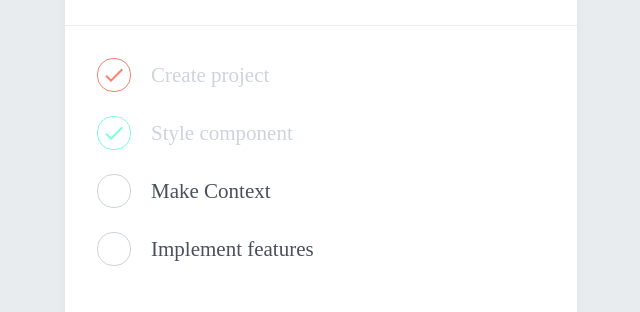
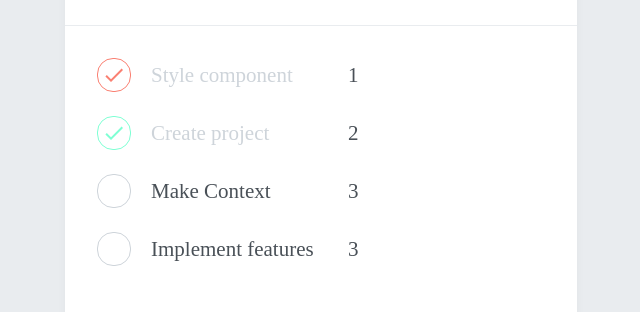
Before and after one commit to pknu-wap/REACT-STUDY, a React (Create React App) app: page / in a window 1280 px wide. Shown: the part 295-607 px from the top of the page, without its empty margins (319-959 px from the left). Built offline with nearby package versions, Linux system fonts and the light colour scheme.

Commit message:
Issue #13 feat: 우선순위 부여, 우선순위 순으로 오름차순 정렬, 같다면 text순

```diff
--- a/src/TodoContext.js
+++ b/src/TodoContext.js
@@ -1,28 +1,37 @@
 import React, { createContext, useContext, useReducer, useRef } from "react";
+
+export function getRandomPriority() {
+    return Math.floor(Math.random() * 4);
+}
 
 const initialTodos = [
     {
         id: 1,
         text: "Create project",
         done: true,
+        priority: getRandomPriority(),
     },
     {
         id: 2,
         text: "Style component",
         done: true,
+        priority: getRandomPriority(),
     },
     {
         id: 3,
         text: "Make Context",
         done: false,
+        priority: getRandomPriority(),
     },
     {
         id: 4,
         text: "Implement features",
         done: false,
+        priority: getRandomPriority(),
     },
 ];
 
+console.log(initialTodos);
 function todoReducer(state, action) {
     switch (action.type) {
         case "CREATE":
--- a/src/components/ToDoCreate/index.js
+++ b/src/components/ToDoCreate/index.js
@@ -1,7 +1,7 @@
 import React, { useState } from "react";
 import { MdAdd } from "react-icons/md";
 import S from "./styled";
-import { useTodoDispatch, useTodoNextId } from "../../TodoContext";
+import { getRandomPriority, useTodoDispatch, useTodoNextId } from "../../TodoContext";
 
 function TodoCreate() {
     const [open, setOpen] = useState(false);
@@ -20,6 +20,7 @@ function TodoCreate() {
                 id: nextId.current,
                 text: value,
                 done: false,
+                priority: getRandomPriority(),
             },
         });
         setValue("");
@@ -32,11 +33,7 @@ function TodoCreate() {
             {open && (
                 <S.InsertFormPositioner>
                     <S.InsertForm onSubmit={onSubmit}>
-            <S.Input
-              placeholder="할 일을 입력 후, Enter 를 누르세요"
-              onChange={onChange}
-              value={value}
-            />
+                        <S.Input placeholder="할 일을 입력 후, Enter 를 누르세요" onChange={onChange} value={value} />
                     </S.InsertForm>
                 </S.InsertFormPositioner>
             )}
--- a/src/components/ToDoItem/index.js
+++ b/src/components/ToDoItem/index.js
@@ -4,7 +4,7 @@ import { useTodoDispatch } from "../../TodoContext";
 import S from "./styled";
 import useRandomColor from "../../hooks/useRandomColor";
 
-function TodoItem({ id, done, text }) {
+function TodoItem({ id, done, text, priority }) {
     const [setColors, getRandomColor] = useRandomColor();
     const [color, setColor] = useState("");
     const dispatch = useTodoDispatch();
@@ -21,6 +21,7 @@ function TodoItem({ id, done, text }) {
                 {done && <MdDone />}
             </S.CheckCircle>
             <S.Text done={done}>{text}</S.Text>
+            <S.Text>{priority}</S.Text>
             <S.Remove onClick={onRemove}>
                 <MdDelete />
             </S.Remove>
--- a/src/components/ToDoList/index.js
+++ b/src/components/ToDoList/index.js
@@ -5,16 +5,19 @@ import S from "./styled";
 
 function TodoList() {
     const todos = useTodoState();
-
+    console.log(todos);
     return (
         <S.TodoListBlock>
-      {todos.map((todo) => (
-        <TodoItem
-          key={todo.id}
-          id={todo.id}
-          text={todo.text}
-          done={todo.done}
-        />
+            {todos
+                .sort((a, b) => {
+                    if (a === b) {
+                        return a.text - b.text;
+                    } else {
+                        return a.priority - b.priority;
+                    }
+                })
+                .map((todo) => (
+                    <TodoItem key={todo.id} id={todo.id} text={todo.text} done={todo.done} priority={todo.priority} />
                 ))}
         </S.TodoListBlock>
     );
```
Lines whose indentation alone changed are shown as unchanged.
